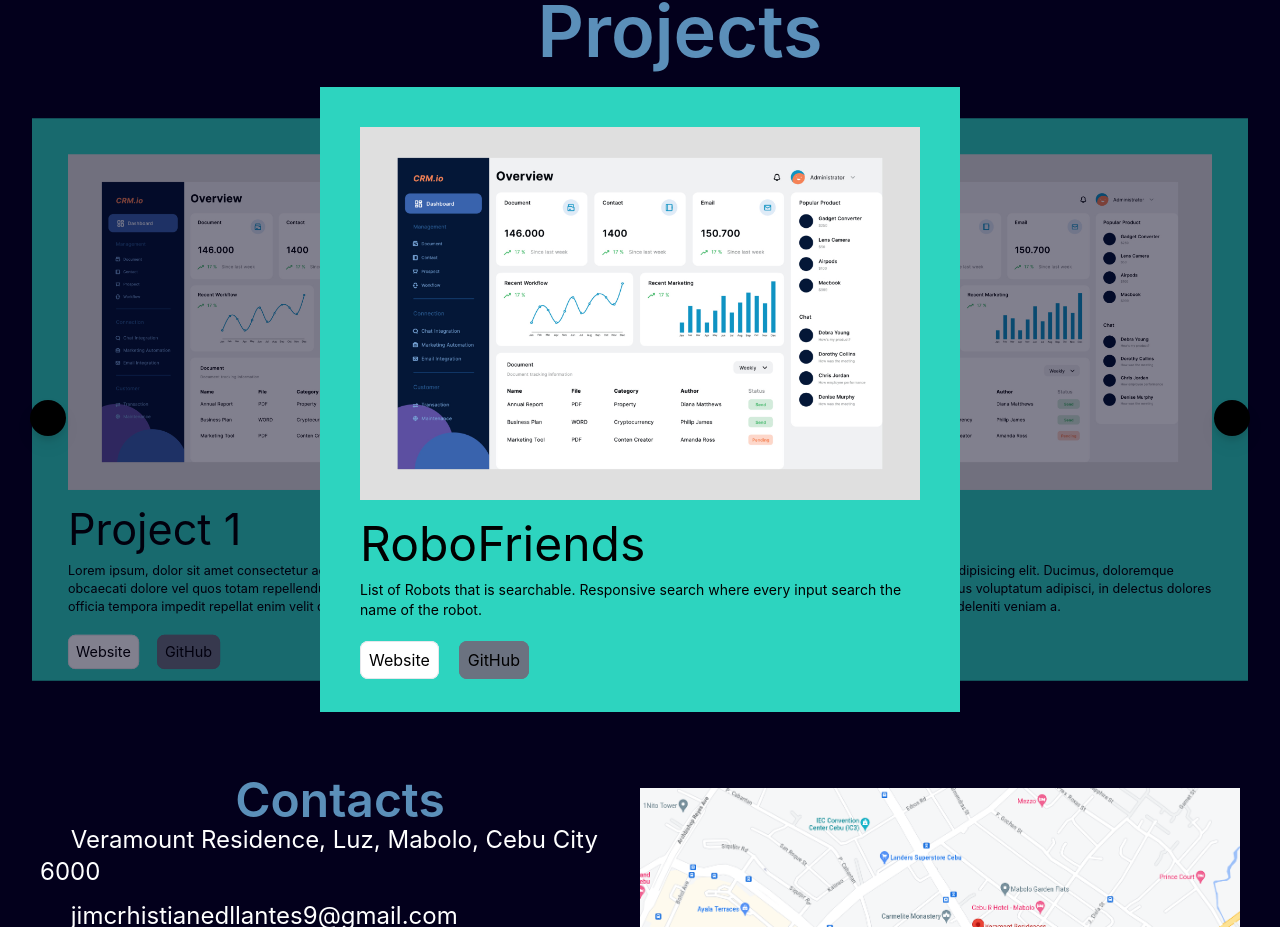
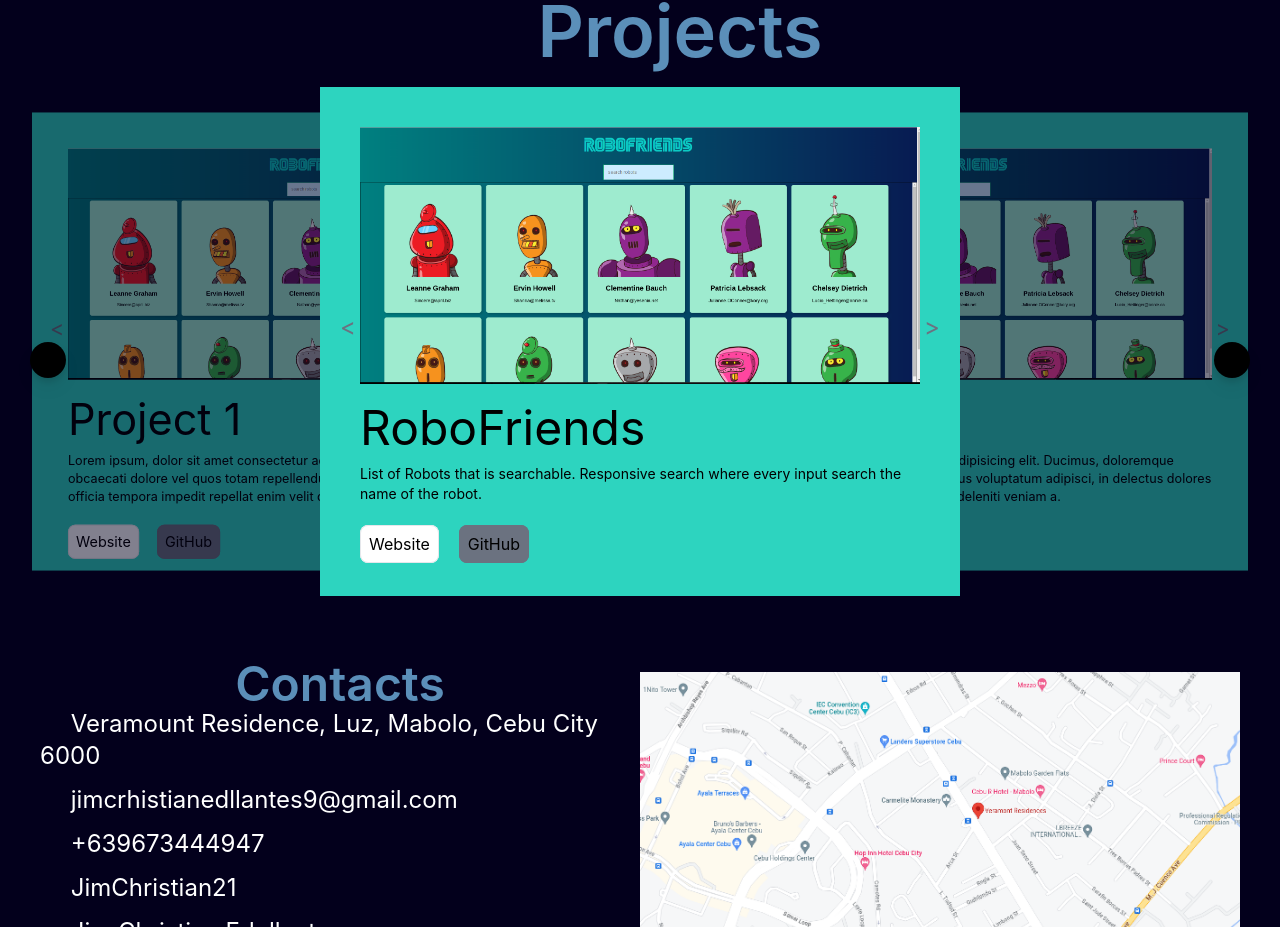
Before and after one commit to JimChristian21/jim-portfolio, a React (Create React App) app: page / in a window 1280 px wide. Shown: the part 919-1846 px from the top of the page. Built offline with nearby package versions, Linux system fonts and the light colour scheme; some icons are missing.

Commit message:
Added imagecarousel component

```diff
--- a/src/components/Carousel.jsx
+++ b/src/components/Carousel.jsx
@@ -33,7 +33,11 @@
         {
             title: 'Project 1',
             description: 'Lorem ipsum, dolor sit amet consectetur adipisicing elit. Ducimus, doloremque obcaecati dolore vel quos totam repellendus voluptatum adipisci, in delectus dolores officia tempora impedit repellat enim velit deleniti veniam a.',
-            image: dashboardImg,
+            images: [
+                robofriends1,
+                robofriends2,
+                robofriends1
+            ],
             links: {
                 website: '',
                 github: '',
@@ -42,7 +46,7 @@
         {
             title: 'RoboFriends',
             description: 'List of Robots that is searchable. Responsive search where every input search the name of the robot.',
-            image: [
+            images: [
                 robofriends1,
                 robofriends2,
                 robofriends1
@@ -55,7 +59,11 @@
         {
             title: 'Project 3',
             description: 'Lorem ipsum, dolor sit amet consectetur adipisicing elit. Ducimus, doloremque obcaecati dolore vel quos totam repellendus voluptatum adipisci, in delectus dolores officia tempora impedit repellat enim velit deleniti veniam a.',
-            image: dashboardImg,
+            images: [
+                robofriends1,
+                robofriends2,
+                robofriends1
+            ],
             links: {
                 website: '',
                 github: '',
--- a/src/components/CarouselCard.jsx
+++ b/src/components/CarouselCard.jsx
@@ -1,12 +1,12 @@
 import React, { forwardRef } from 'react';
-import dashboardImg from '../images/dashboard.jpg';
+import ImageCarousel from './image_carousel/ImageCarousel';
 
 const CarouselCard = forwardRef(({ style, item}, ref) => {
 
     return (
         <div ref={ref} className={style}>
             <div className='mb-5'>
-                <img src={dashboardImg} alt='Project'/>
+                <ImageCarousel images={item.images}/>
             </div>
             <div className='mb-7'>
                 <h2 className="text-2xl md:text-5xl mb-3">{item.title}</h2>
--- /dev/null
+++ b/src/components/image_carousel/ImageCarousel.jsx
@@ -0,0 +1,74 @@
+import React, { useState } from "react";
+
+const ImageCarousel = ({ images }) => {
+
+    const [prevIndex, setPrevIndex] = useState(images.length);
+    const [currentIndex, setCurrentIndex] = useState(0);
+    const [nextIndex, setNextIndex] = useState(1);
+
+    const handlePrevious = () => {
+
+        let prev = prevIndex - 1;
+        let current = currentIndex - 1;
+        let next = nextIndex-1;
+
+        if (prev < 0) {
+
+            prev = images.length - 1;
+        }
+
+        if (current < 0) {
+
+            current = images.length - 1;
+        }
+
+        if (next < 0) {
+
+            next = images.length - 1;
+        }
+
+        setPrevIndex(prev);
+        setCurrentIndex(current);
+        setNextIndex(next);
+    }
+
+    const handleNext = () => {
+
+        let prev = prevIndex + 1;
+        let current = currentIndex + 1;
+        let next = nextIndex+1;
+
+        if (prev === images.length) {
+
+            prev = 0;
+        }
+
+        if (current === images.length) {
+
+            current = 0;
+        }
+
+        if (next === images.length) {
+
+            next = 0;
+        }
+
+        setPrevIndex(prev);
+        setCurrentIndex(current);
+        setNextIndex(next);
+    }
+
+    return (
+        <div className="flex relative">
+            <button onClick={handlePrevious} className='text-white absolute h-[25rem] right-[100%]'>
+                <span className='text-gray-500 text-2xl hover:text-4xl mx-1'>{'<'}</span>
+            </button>
+            <img src={images[currentIndex]} alt='Project'/>
+            <button onClick={handleNext} className='text-white absolute h-[25rem] left-[100%]'>
+                <span className='text-gray-500 text-2xl hover:text-4xl mx-1'>{'>'}</span>
+            </button>
+        </div>
+    );
+}
+
+export default ImageCarousel;
```
